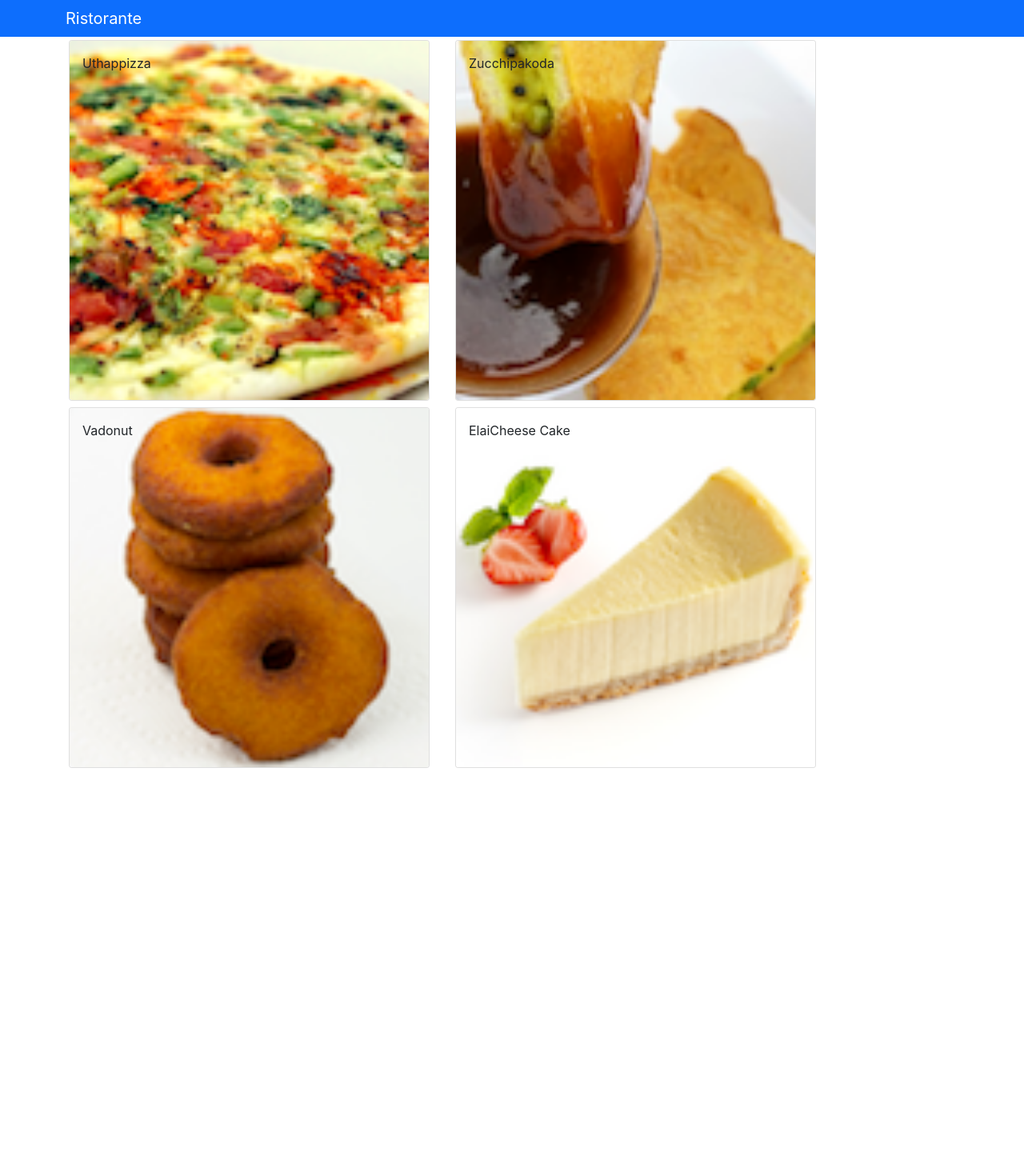
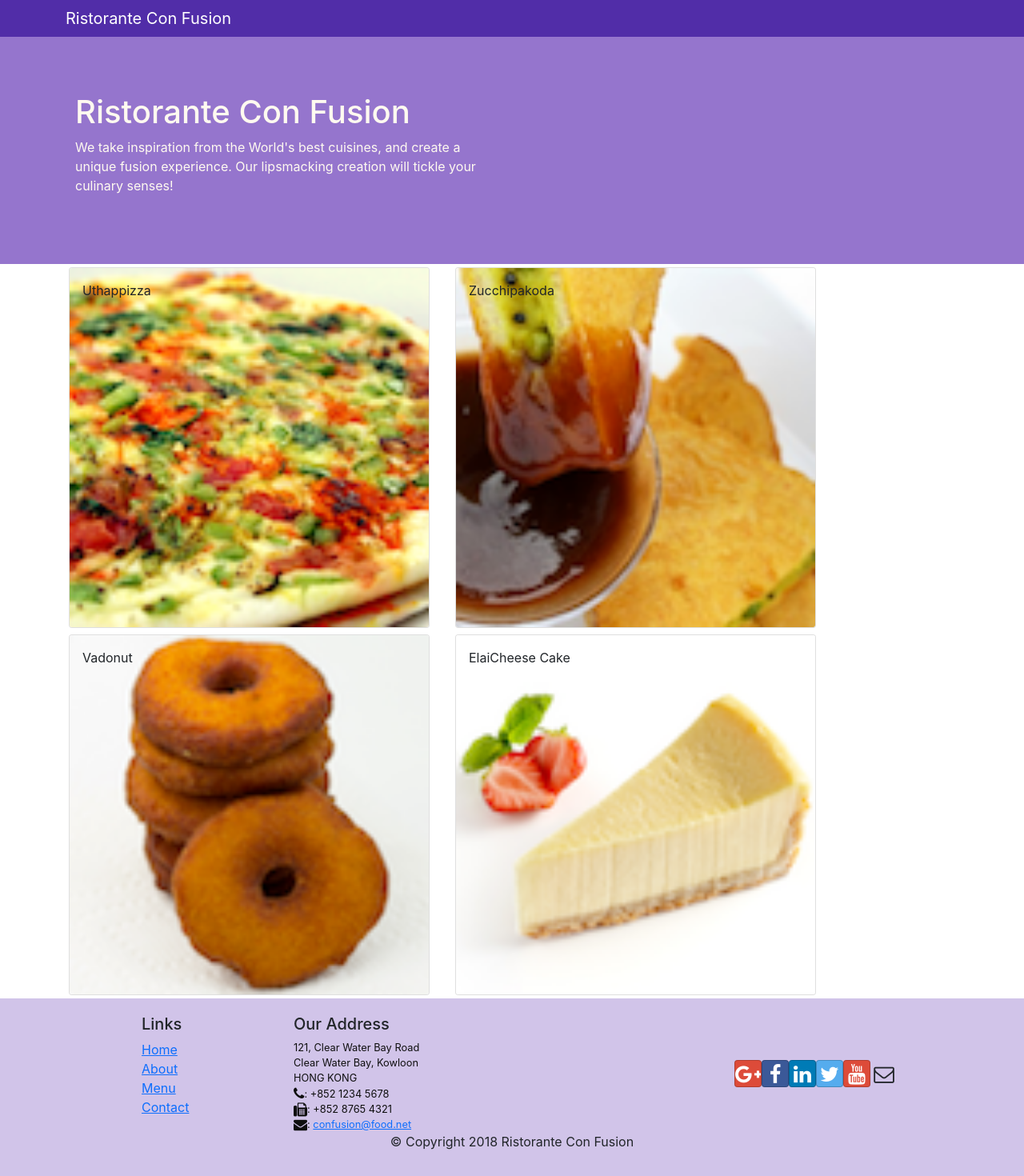
Before and after one commit to thiennmhFunix/LAB, a React (Create React App) app: page / in a window 1280 px wide. Shown: the top 1470 px of the page at 80% size. Before the commit the page ends 964 px from the top, so only its background shows below. Built offline with nearby package versions, Linux system fonts and the light colour scheme.

Commit message:
Lab5 part 1 header footer

```diff
--- a/package.json
+++ b/package.json
@@ -7,6 +7,8 @@
     "@testing-library/react": "^12.1.4",
     "@testing-library/user-event": "^13.5.0",
     "bootstrap": "^5.1.3",
+    "bootstrap-social": "^5.1.1",
+    "font-awesome": "^4.7.0",
     "react": "^17.0.2",
     "react-dom": "^17.0.2",
     "react-popper": "^2.2.5",
--- /dev/null
+++ b/src/App.css
@@ -0,0 +1,33 @@
+.row-header{
+    margin:0px auto;
+    padding:0px auto;
+}
+
+.row-content {
+    margin:0px auto;
+    padding: 50px 0px 50px 0px;
+    border-bottom: 1px ridge;
+    min-height:400px;
+}
+
+.footer{
+    background-color: #D1C4E9;
+    margin:0px auto;
+    padding: 20px 0px 20px 0px;
+}
+.jumbotron {
+    padding:70px 30px 70px 30px;
+    margin:0px auto;
+    background: #9575CD ;
+    color:floralwhite;
+}
+
+address{
+    font-size:80%;
+    margin:0px;
+    color:#0f0f0f;
+}
+
+.navbar-dark {
+    background-color: #512DA8;
+}
--- a/src/components/DishDetailComponent.js
+++ b/src/components/DishDetailComponent.js
@@ -1,5 +1,5 @@
 import React from "react";
-import { Card, CardImg, CardText, CardBody, CardTitle } from 'reactstrap';
+import { CardImg, CardText, CardBody, CardTitle } from 'reactstrap';
 
 
     function RenderDish({dish}) {
--- /dev/null
+++ b/src/components/FooterComponent.js
@@ -0,0 +1,50 @@
+import React from "react";
+
+function Footer(props) {
+    return(
+        <div className="footer">
+            <div className="container">
+                <div className="row justify-content-center">
+                    <div className="col-4 offset-1 col-sm-2">
+                        <h5>Links</h5>
+                        <ul className="list-unstyled">
+                            <li><a href="/">Home</a></li>
+                            <li><a href="/">About</a></li>
+                            <li><a href="/">Menu</a></li>
+                            <li><a href="contactus.html">Contact</a></li>
+                        </ul>
+                    </div>
+                    <div className="col-7 col-sm-5">
+                        <h5>Our Address</h5>
+                        <address>
+                        121, Clear Water Bay Road<br />
+                        Clear Water Bay, Kowloon<br />
+                        HONG KONG<br />
+                        <i className="fa fa-phone fa-lg"></i>: +852 1234 5678<br />
+                        <i className="fa fa-fax fa-lg"></i>: +852 8765 4321<br />
+                        <i className="fa fa-envelope fa-lg"></i>: <a href="mailto:confusion@food.net">
+                            confusion@food.net</a>
+                        </address>
+                    </div>
+                    <div className="col-12 col-sm-4 align-self-center">
+                        <div className="text-center">
+                            <a className="btn btn-social-icon btn-google" href="http://google.com/+"><i className="fa fa-google-plus"></i></a>
+                            <a className="btn btn-social-icon btn-facebook" href="http://www.facebook.com/profile.php?id="><i className="fa fa-facebook"></i></a>
+                            <a className="btn btn-social-icon btn-linkedin" href="http://www.linkedin.com/in/"><i className="fa fa-linkedin"></i></a>
+                            <a className="btn btn-social-icon btn-twitter" href="http://twitter.com/"><i className="fa fa-twitter"></i></a>
+                            <a className="btn btn-social-icon btn-google" href="http://youtube.com/"><i className="fa fa-youtube"></i></a>
+                            <a className="btn btn-social-icon" href="mailto:"><i className="fa fa-envelope-o"></i></a>
+                        </div>
+                    </div>
+                </div>
+                <div className="row justify-content-center">
+                    <div className="col-auto">
+                        <p>© Copyright 2018 Ristorante Con Fusion</p>
+                    </div>
+                </div>
+            </div>
+        </div>
+    );
+}
+
+export default Footer;
--- /dev/null
+++ b/src/components/HeaderComponent.js
@@ -0,0 +1,28 @@
+import React, { Component } from "react";
+import { Navbar, NavbarBrand } from 'reactstrap';
+
+class Header extends Component {
+    render() {
+        return(
+            <React.Fragment>
+                <Navbar dark>
+                    <div className='container'>
+                    <NavbarBrand href='/'>Ristorante Con Fusion</NavbarBrand>
+                    </div>
+                </Navbar>
+                <div className="jumbotron">
+                    <div className="container">
+                        <div className="row row-header">
+                            <div className="col-12 col-sm-6">
+                                <h1>Ristorante Con Fusion</h1>
+                                <p>We take inspiration from the World's best cuisines, and create a unique fusion experience. Our lipsmacking creation will tickle your culinary senses!</p>
+                            </div>
+                        </div>
+                    </div>
+                </div>
+            </React.Fragment>
+        );
+    }
+}
+
+export default Header;
--- a/src/components/MainComponent.js
+++ b/src/components/MainComponent.js
@@ -1,7 +1,8 @@
 import React, { Component } from 'react';
-import { Navbar, NavbarBrand } from 'reactstrap';
 import Menu from './MenuComponent';
 import DishDetail from './DishDetailComponent';
+import Header  from './HeaderComponent';
+import Footer from './FooterComponent';
 import { DISHES } from '../shared/dishes';
 
 class Main extends Component {
@@ -22,13 +23,10 @@ class Main extends Component {
     render() {
         return (
             <div>
-            <Navbar dark color="primary">
-                <div className='container'>
-                <NavbarBrand href='/'>Ristorante</NavbarBrand>
-                </div>
-            </Navbar>
-            <Menu dishes={this.state.dishes} onClick={(dishId) => this.onDishSelect(dishId)} />
-            <DishDetail dish={this.state.dishes.filter((dish) => dish.id === this.state.selectedDish)[0]} />
+                <Header />
+                <Menu dishes={this.state.dishes} onClick={(dishId) => this.onDishSelect(dishId)} />
+                <DishDetail dish={this.state.dishes.filter((dish) => dish.id === this.state.selectedDish)[0]} />
+                <Footer />
             </div>
         );
     }
--- a/src/index.js
+++ b/src/index.js
@@ -1,7 +1,10 @@
 import React from 'react';
 import ReactDOM from 'react-dom';
 import 'bootstrap/dist/css/bootstrap.min.css';
+import 'font-awesome/css/font-awesome.min.css';
+import 'bootstrap-social/bootstrap-social.css';
 import './index.css';
+import './App.css'
 import App from './App';
 import reportWebVitals from './reportWebVitals';
 
```
Also changed, not shown: 1 other file (tests, documents, lock files or other folders).
